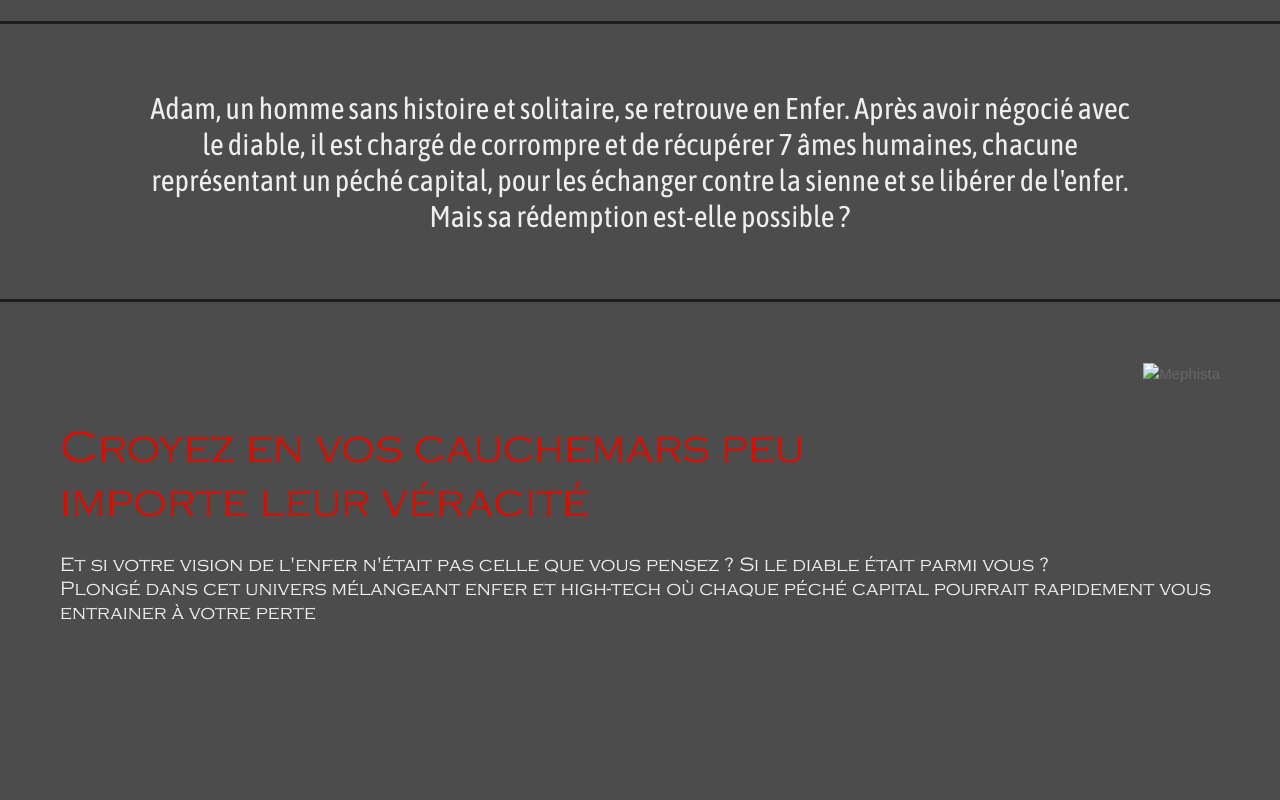
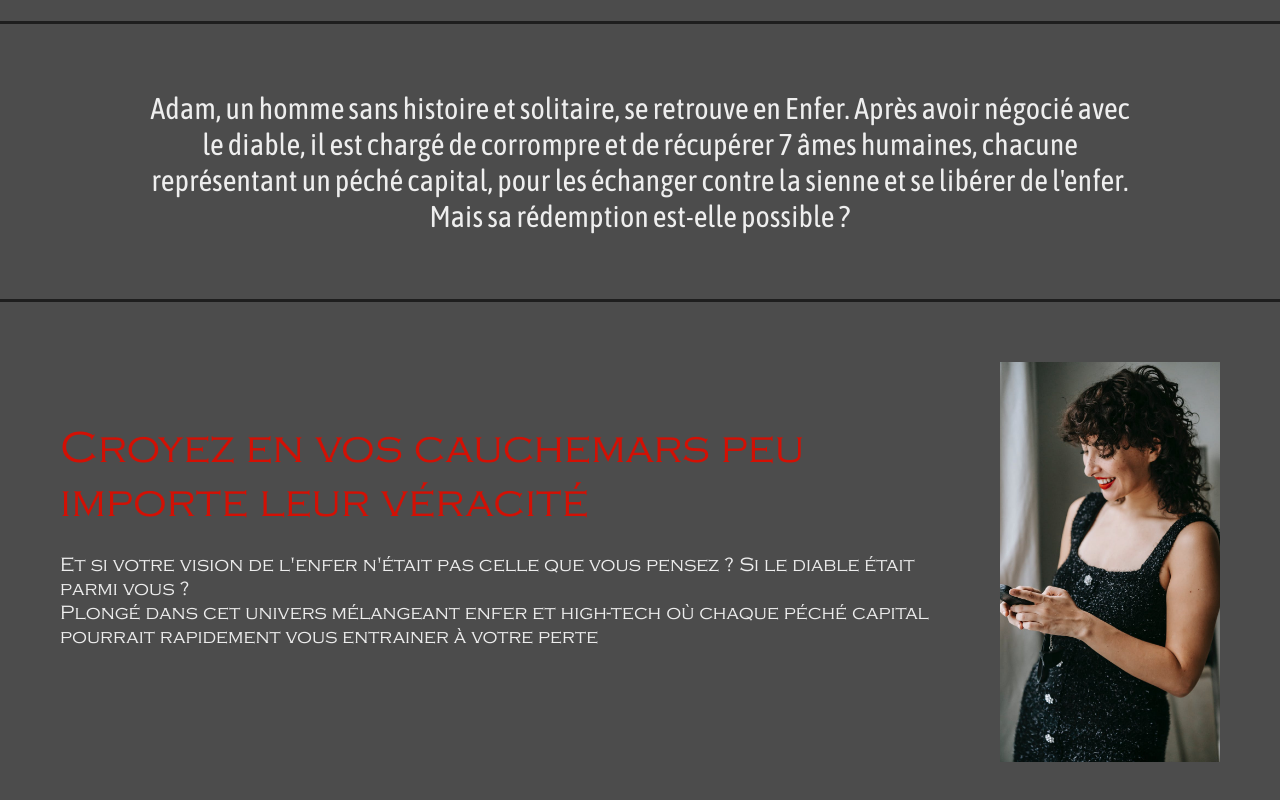
Before and after one commit to Fleur-hub/SevenLastTime, a plain HTML site: page index.html in a window 1280 px wide. Shown: the part 1390-2190 px from the top of the page. Drawn offline with Linux system fonts and the light colour scheme; the site is published under a folder, as on GitHub Pages, so addresses that start at the root find nothing; a web font is replaced by a local one.

Commit message:
Update index.html

```diff
--- a/index.html
+++ b/index.html
@@ -113,7 +113,7 @@
 			<div class="where6 respon1">
 
 				<p class="float respon6">
-					<img src="/images/Méphista.png" height="400" width="220" alt="Mephista">
+					<img src="images/Méphista.png" height="400" width="220" alt="Mephista">
 				</p>
 
 				<p class="m2-txt1-slogan respon6">
```
